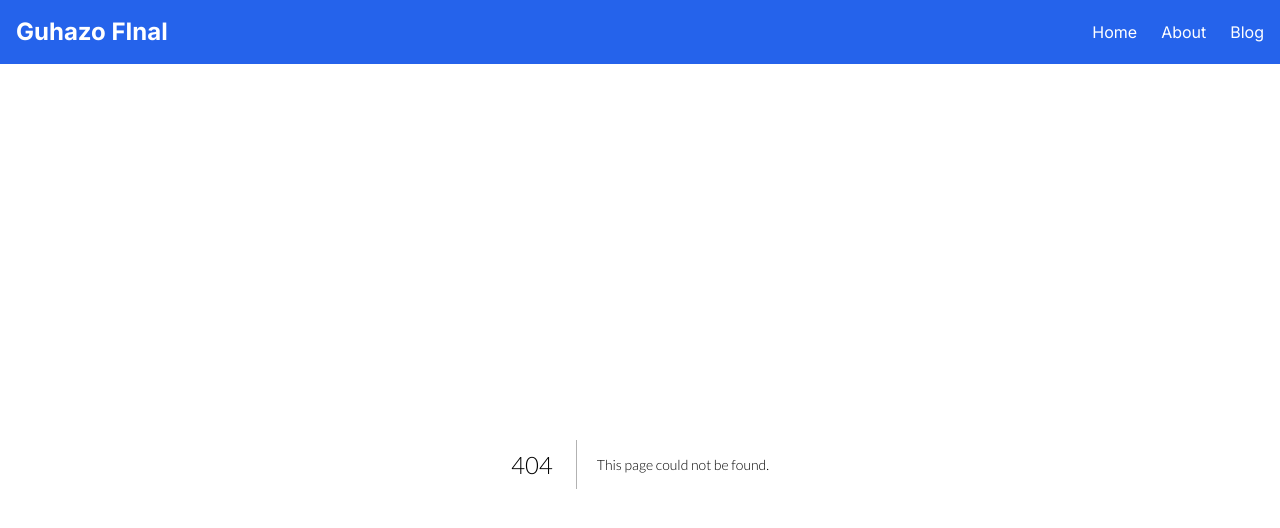
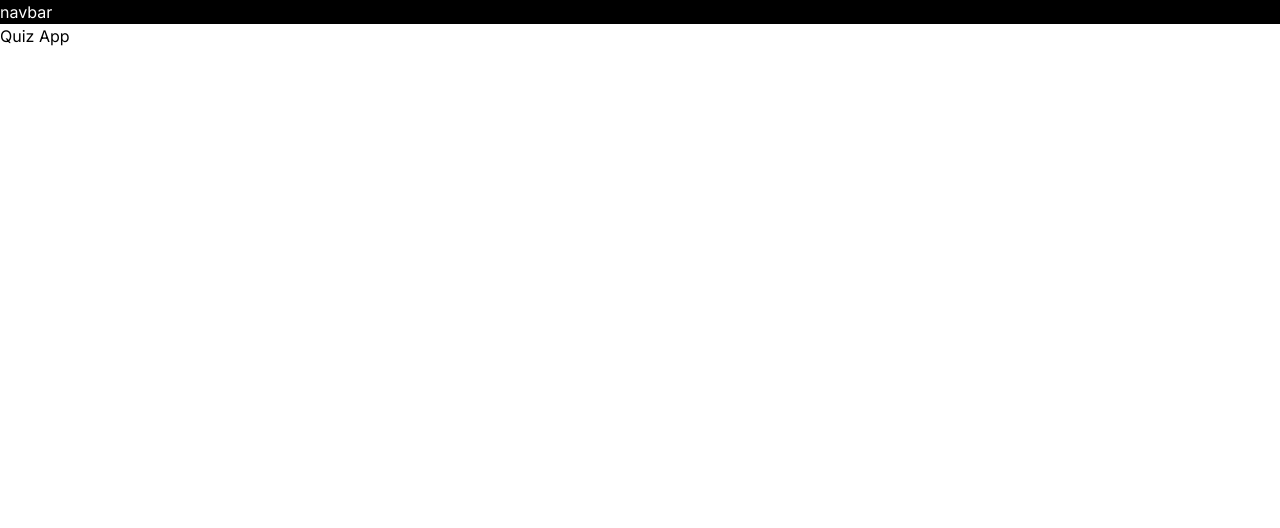
Before and after one commit to okenwa/GuhuzaQuiz, a Next.js app: page /quiz/1 in a window 1280 px wide. Before the commit this address had no page. Shown: the top 528 px of the page. Built offline with nearby package versions, Linux system fonts and the light colour scheme.

Commit message:
importing navbar and fixing its positioning

```diff
--- /dev/null
+++ b/app/components/navbar.tsx
@@ -0,0 +1,8 @@
+import React from "react";
+import Link from "next/link";
+
+function navbar() {
+  return <div className="bg-black text-white relative">navbar</div>;
+}
+
+export default navbar;
--- a/app/globals.css
+++ b/app/globals.css
@@ -1,37 +1,3 @@
 @tailwind base;
 @tailwind components;
 @tailwind utilities;
-
-:root {
-  --foreground-rgb: 0, 0, 0;
-  --background-start-rgb: 214, 219, 220;
-  --background-end-rgb: 255, 255, 255;
-}
-
-@media (prefers-color-scheme: dark) {
-  :root {
-    --foreground-rgb: 255, 255, 255;
-    --background-start-rgb: 0, 0, 0;
-    --background-end-rgb: 0, 0, 0;
-  }
-}
-
-body {
-  color: rgb(var(--foreground-rgb));
-  background: linear-gradient(to bottom,
-      transparent,
-      rgb(var(--background-end-rgb))) rgb(var(--background-start-rgb));
-}
-
-@layer utilities {
-  .text-balance {
-    text-wrap: balance;
-  }
-}
-
-h1,
-h2,
-h3,
-h4 {
-  font-family: lato;
-}
--- a/app/layout.tsx
+++ b/app/layout.tsx
@@ -2,7 +2,7 @@ import type { Metadata } from "next";
 import { Inter } from "next/font/google";
 import { Lato } from "next/font/google";
 import "./globals.css";
-import Navbar from "@/components/navbar";
+import Navbar from "@/app/components/navbar";
 
 const inter = Inter({ subsets: ["latin"] });
 const lato = Lato({ subsets: ["latin"], weight: ["300", "700"] });
@@ -19,8 +19,10 @@ export default function RootLayout({
 }>) {
   return (
     <html lang="en">
-      <Navbar></Navbar>
-      <body className={inter.className}>{children}</body>
+      <body className={inter.className}>
+        <Navbar />
+        {children}
+      </body>
     </html>
   );
 }
--- /dev/null
+++ b/app/quiz/[id]/page.tsx
@@ -0,0 +1,7 @@
+import React from "react";
+
+function QuizPage() {
+  return <div>Quiz App</div>;
+}
+
+export default QuizPage;
--- /dev/null
+++ b/app/quiz/page.tsx
@@ -0,0 +1,7 @@
+import React from "react";
+
+function QuizHomePage() {
+  return <div className="relative">QuizHomePage</div>;
+}
+
+export default QuizHomePage;
--- a/components/navbar.tsx
+++ /dev/null
@@ -1,53 +0,0 @@
-// components/Navbar.js
-"use client";
-import Link from "next/link";
-import { useState } from "react";
-
-const Navbar = () => {
-  const [isMenuOpen, setIsMenuOpen] = useState(false);
-
-  const toggleMenu = () => {
-    setIsMenuOpen(!isMenuOpen);
-  };
-
-  return (
-    <nav className="bg-blue-600 text-white p-4 ">
-      <div className="max-w-7xl mx-auto flex items-center justify-between">
-        <div>
-          <Link href="/" className="text-2xl font-bold">
-            Guhazo FInal
-          </Link>
-        </div>
-        <div className="hidden md:flex space-x-6">
-          <Link href="/" className="hover:text-gray-300">
-            Home
-          </Link>
-          <Link href="/about" className="hover:text-gray-300">
-            About
-          </Link>
-          <Link href="/blog" className="hover:text-gray-300">
-            Blog
-          </Link>
-        </div>
-        <button onClick={toggleMenu} className="md:hidden text-white">
-          {isMenuOpen ? "Close" : "Menu"}
-        </button>
-      </div>
-      {isMenuOpen && (
-        <div className="md:hidden flex flex-col space-y-4 p-4">
-          <Link href="/" className="text-lg hover:text-gray-300">
-            Home
-          </Link>
-          <Link href="/about" className="text-lg hover:text-gray-300">
-            About
-          </Link>
-          <Link href="/blog" className="text-lg hover:text-gray-300">
-            Blog
-          </Link>
-        </div>
-      )}
-    </nav>
-  );
-};
-
-export default Navbar;
```
Also changed, not shown: app/components/buttons/pbtn.tsx (added), app/components/buttons/qbtn.tsx (added), app/components/buttons/sbtn.tsx (added).
